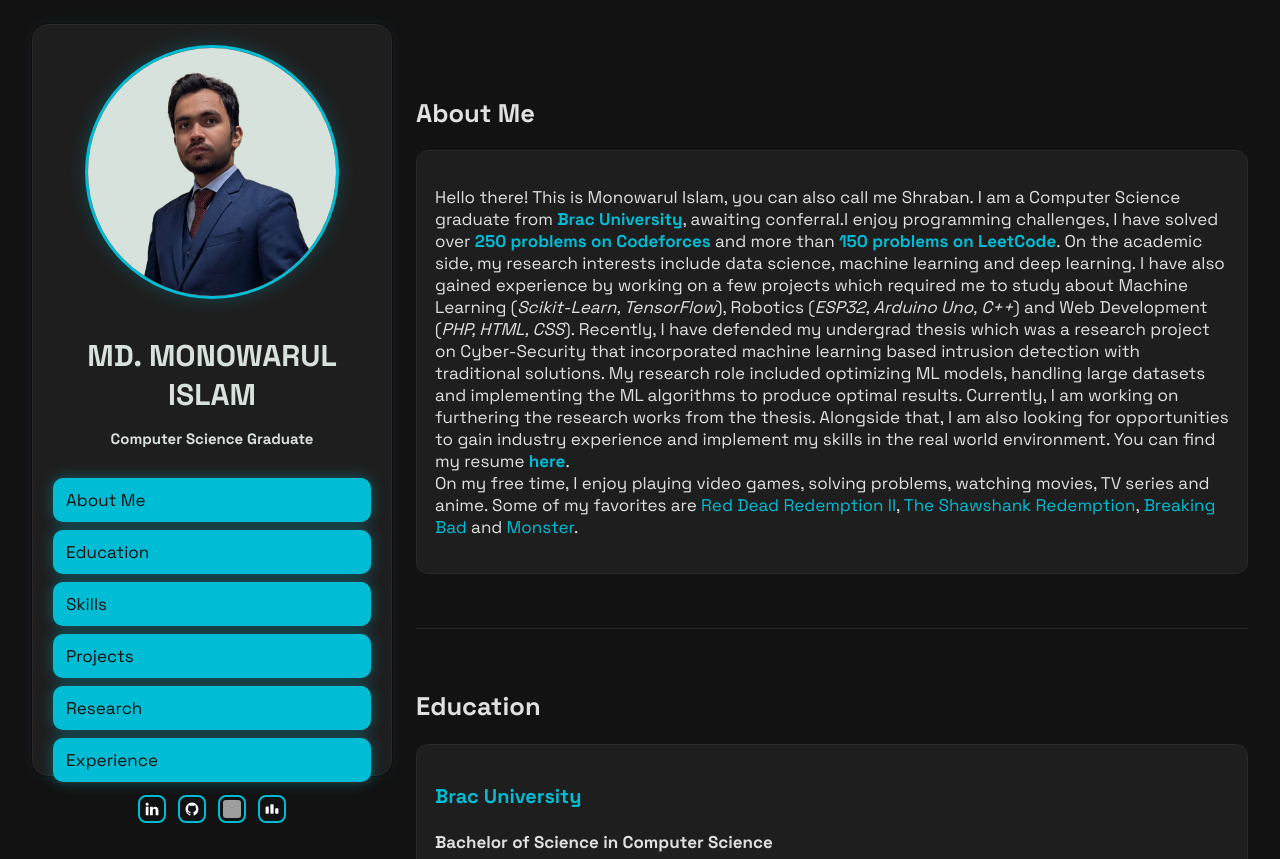
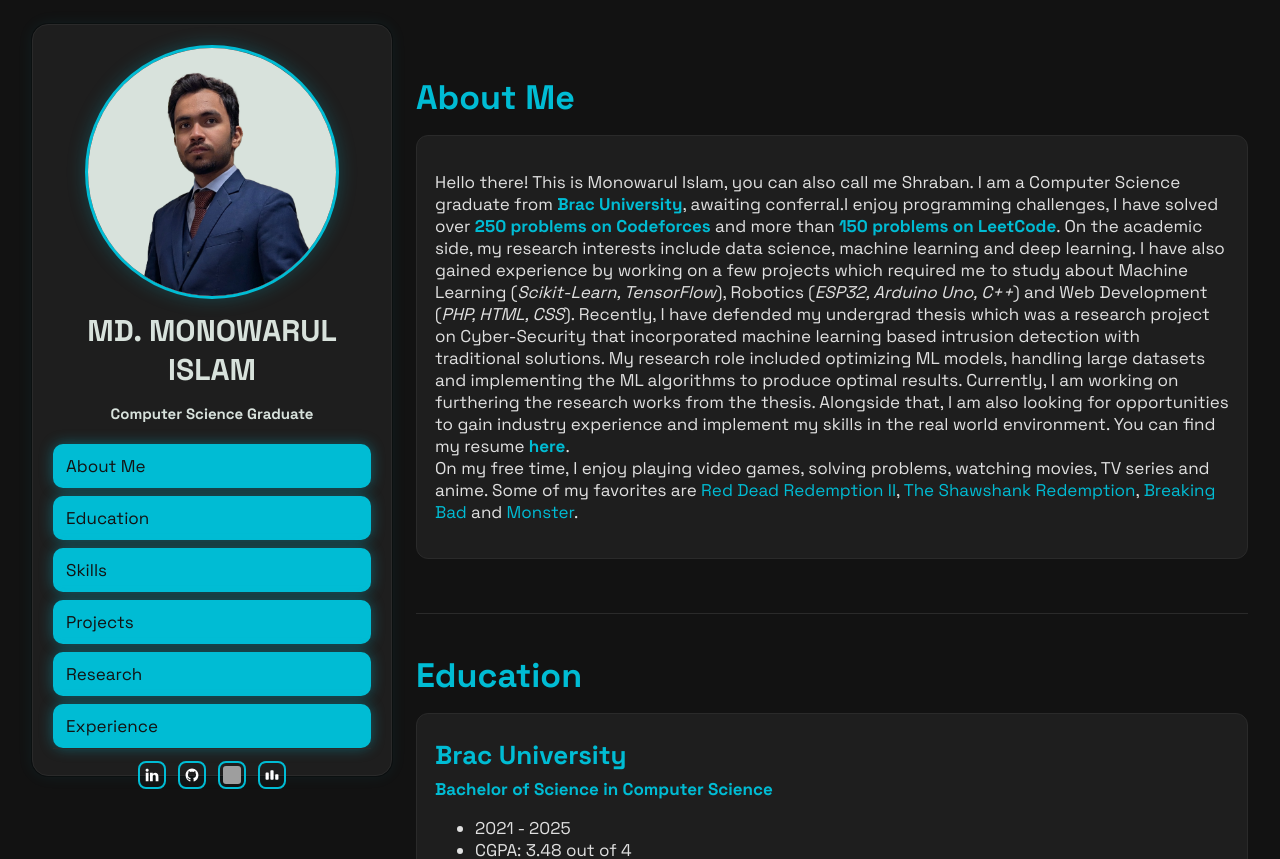
Before and after one commit to mi-shraban/portfolio-nextjs, a Next.js app: page / in a window 1280 px wide. Shown: the top 859 px of the page. Built offline with nearby package versions, Linux system fonts and the light colour scheme; grey boxes are pictures that could not be loaded.

Commit message:
Fixed some css classes.

```diff
--- a/app/globals.css
+++ b/app/globals.css
@@ -151,31 +151,31 @@ a:hover { color: var(--primary-2); }
 
 .section:last-child { border-bottom: none; }
 
-/*h2 {*/
-/*    color: var(--primary);*/
-/*    font-family: var(--font-display), var(--font-sans), system-ui, -apple-system, Segoe UI, Roboto, Helvetica, Arial, 'Apple Color Emoji', 'Segoe UI Emoji';*/
-/*    font-size: 34px;*/
-/*    margin: 0 0 16px;*/
-/*}*/
+h2 {
+    color: var(--primary);
+    font-family: var(--font-display), var(--font-sans), system-ui, -apple-system, Segoe UI, Roboto, Helvetica, Arial, 'Apple Color Emoji', 'Segoe UI Emoji';
+    font-size: 34px;
+    margin: 0 0 16px;
+}
 
-/*h3 {*/
-/*    color: var(--primary);*/
-/*    margin: 6px 0;*/
-/*    font-size: 26px;*/
-/*    font-family: var(--font-display), var(--font-sans), system-ui, -apple-system, Segoe UI, Roboto, Helvetica, Arial, 'Apple Color Emoji', 'Segoe UI Emoji';*/
-/*}*/
+h3 {
+    color: var(--primary);
+    margin: 6px 0;
+    font-size: 26px;
+    font-family: var(--font-display), var(--font-sans), system-ui, -apple-system, Segoe UI, Roboto, Helvetica, Arial, 'Apple Color Emoji', 'Segoe UI Emoji';
+}
 
-/*h4 {*/
-/*    color: var(--primary);*/
-/*    margin: 6px 0;*/
-/*    font-family: var(--font-display), var(--font-sans), system-ui, -apple-system, Segoe UI, Roboto, Helvetica, Arial, 'Apple Color Emoji', 'Segoe UI Emoji';*/
-/*}*/
+h4 {
+    color: var(--primary);
+    margin: 6px 0;
+    font-family: var(--font-display), var(--font-sans), system-ui, -apple-system, Segoe UI, Roboto, Helvetica, Arial, 'Apple Color Emoji', 'Segoe UI Emoji';
+}
 
-/*h5 {*/
-/*    color: var(--primary);*/
-/*    margin: 6px 0;*/
-/*    font-family: var(--font-display), var(--font-sans), system-ui, -apple-system, Segoe UI, Roboto, Helvetica, Arial, 'Apple Color Emoji', 'Segoe UI Emoji';*/
-/*}*/
+h5 {
+    color: var(--primary);
+    margin: 6px 0;
+    font-family: var(--font-display), var(--font-sans), system-ui, -apple-system, Segoe UI, Roboto, Helvetica, Arial, 'Apple Color Emoji', 'Segoe UI Emoji';
+}
 
 .card {
 	background: var(--panel);
```
